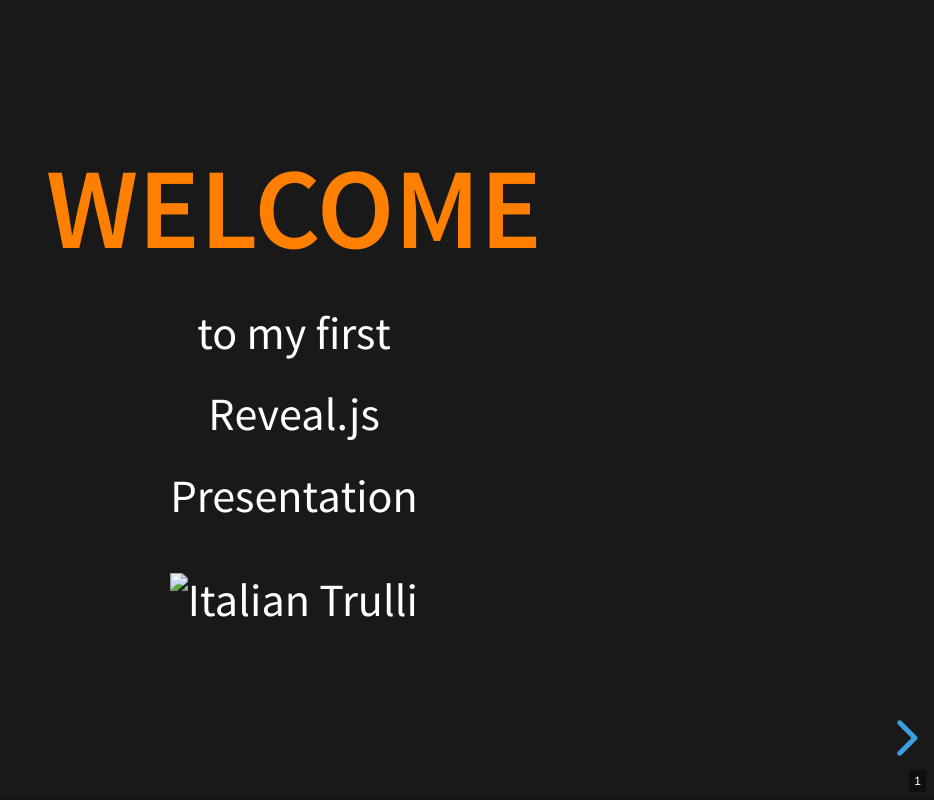
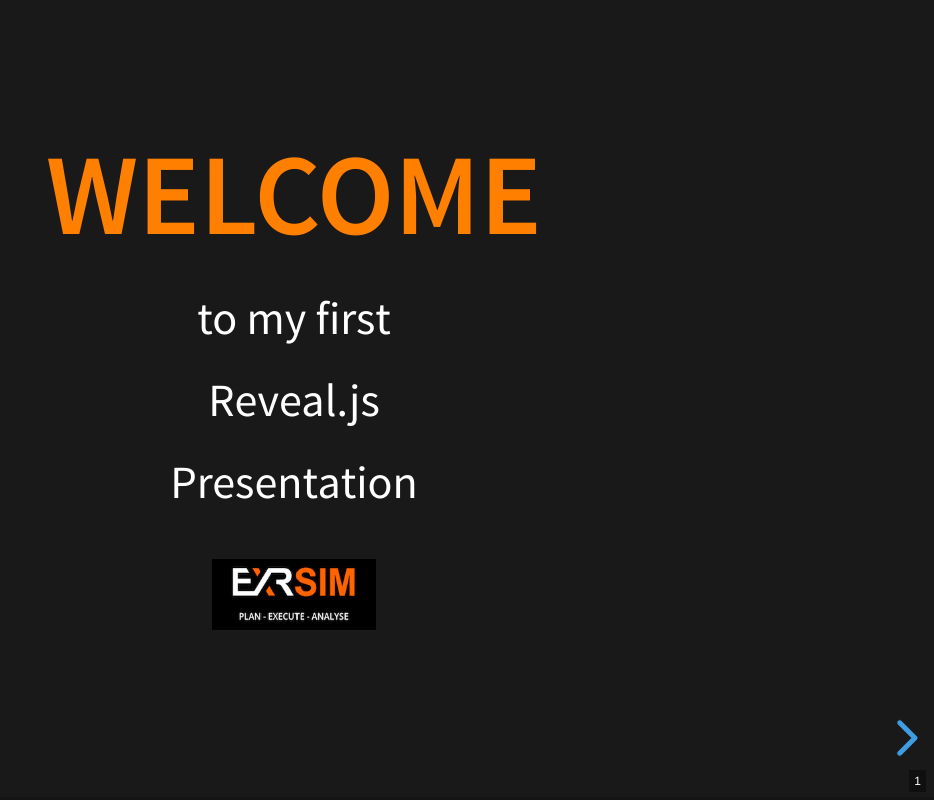
Before and after one commit to StevenRHarrison/reveal-demo-presentation, a website: page index.html in a window 1280 px wide. Shown: the whole page, without its empty margins (346-1280 px from the left). Drawn offline with Linux system fonts and the light colour scheme; the site is published under a folder, as on GitHub Pages, so addresses that start at the root find nothing.

Commit message:
Update index.html

```diff
--- a/index.html
+++ b/index.html
@@ -24,7 +24,7 @@
           <p>
             to my first</p><p>Reveal.js</p><p>Presentation</p>
           </p>
-      <img src="/images/exrsim.jpg" alt="Italian Trulli" width="150" height="65">
+      <img src="./images/exrsim.jpg" alt="Italian Trulli" width="150" height="65">
         </section>
         <section data-background-image = "./images/Lancaster.jpeg"><h3 style="color: #3273c9;"><b>Benefits</b></h3>
       <ul><li class="fragment" style="color: #ff8000;">easy to use</li><li class="fragment" style="color: #ff8000;">quick to develop</li><li class="fragment" style="color: #ff8000;">based mostly on HTML</li><li class="fragment" style="color: #ff8000;">Professional look</li></ul></section>
```
